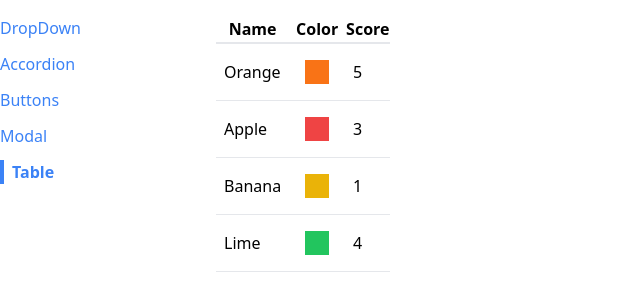
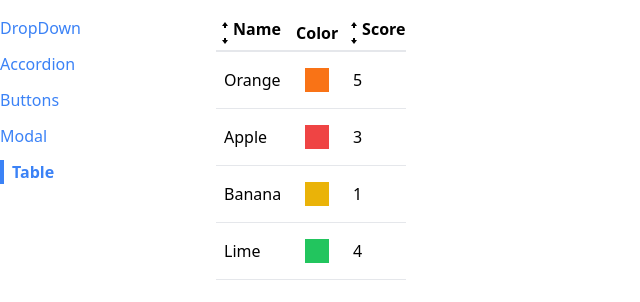
Before and after one commit to aabraha/comps, a React (Create React App) app: page /table in a window 1280 px wide. Shown: the top 302 px of the page, without its empty margins (0-640 px from the left). Built offline with nearby package versions, Linux system fonts and the light colour scheme.

Commit message:
Code change to add sortable table component

```diff
--- /dev/null
+++ b/src/components/SortableTable.js
@@ -0,0 +1,106 @@
+import { useState } from 'react';
+import { GoArrowSmallDown, GoArrowSmallUp} from 'react-icons/go';
+import Table from './Table';
+
+
+function SortableTable(props){
+    const [sortOrder, setSortOrder] = useState(null);
+    const [sortBy, setSortBy] = useState(null);
+
+    const { config, data } = props;
+
+    const handleClick = (label) =>{
+        if(sortBy && label !== sortBy){
+            setSortOrder('asc');
+            setSortBy(label);
+            return;
+        }
+
+        if(sortOrder === null){
+            setSortOrder('asc');
+            setSortBy(label)
+        }else if(sortOrder === 'asc'){
+            setSortOrder('desc');
+            setSortBy(label);
+        }else if(sortOrder === 'desc'){
+            setSortOrder(null);
+            setSortBy(null);
+        }
+    };
+
+    const updatedConfig = config.map((column)=>{
+        if(!column.sortValue){
+            return column;
+        }
+        return {
+            ...column,
+            header: () =>(
+                <th
+                    className = "cursor-pointer hover:bg-gray-100"
+                    onClick={()=> handleClick(column.label)}
+                >
+                    <div className="flex item-center">
+                        {getIcons(column.label, sortBy, sortOrder)}
+                        {column.label}
+                    </div>
+                </th>
+            ),
+        };
+    });
+
+    // Only sort data if sortOrder && sortBy are not null
+    // Make a copy of the 'data' prop
+    // Find the correct sortValue function and use it for sorting
+
+    let sortedData = data;
+    if(sortOrder && sortBy){
+        const { sortValue }=config.find(column => column.label === sortBy);
+        sortedData = [...data].sort((a, b) => {
+            const valueA = sortValue(a);
+            const valueB = sortValue(b);
+
+            const reverseOrder = sortOrder === 'asc' ? 1 : -1;
+
+            if(typeof valueA === 'string') {
+                return valueA.localeCompare(valueB) * reverseOrder;
+            }else {
+                return (valueA - valueB) * reverseOrder;
+            }
+        });
+    }
+
+    return(
+             <Table {...props} data = {sortedData} config={updatedConfig} />
+         );
+}
+
+function getIcons(label, sortBy, sortOrder) {
+    if(label !== sortBy) {
+        return(<div>
+            <GoArrowSmallUp />
+            <GoArrowSmallDown />
+        </div>
+        )
+    }
+    if(sortOrder === null){
+        return (<div>
+            <GoArrowSmallUp />
+            <GoArrowSmallDown />
+        </div>
+        )
+    }else if(sortOrder === 'asc'){
+        return (<div>
+            <GoArrowSmallUp />
+        </div>
+        )
+    }else if(sortOrder === 'desc'){
+        return (<div>
+            <GoArrowSmallDown />
+        </div>
+        )
+    }
+
+}
+
+
+export default SortableTable;
--- a/src/components/Table.js
+++ b/src/components/Table.js
@@ -1,10 +1,17 @@
+import { Fragment } from 'react';
+
 function Table({ data, config, keyFn }){
     const renderedHeaders = config.map((column) => {
+        if(column.header){
+            return <Fragment key={column.label}>{column.header()}</Fragment>;
+        }
+
         return <th key={column.label}> {column.label}</th>
     });
 
     const renderedRows = data.map((rowData) => {
         const renderedCells = config.map((column) => {
+
             return (
                 <td className="p-2" key = {column.label}>
                     {column.render(rowData)}
--- a/src/pages/TablePage.js
+++ b/src/pages/TablePage.js
@@ -1,4 +1,4 @@
-import Table from '../components/Table';
+import SortableTable from '../components/SortableTable';
 
 function TablePage() {
     const data = [
@@ -11,7 +11,8 @@
     const config = [
         {
             label: 'Name',
-            render: (fruit) => fruit.name
+            render: (fruit) => fruit.name,
+            sortValue: (fruit) => fruit.name,
         },
         {
             label: 'Color',
@@ -19,7 +20,8 @@
         },
         {
             label: 'Score',
-            render: (fruit) => fruit.score
+            render: (fruit) => fruit.score,
+            sortValue: (fruit) => fruit.score,
         },
     ];
 
@@ -29,7 +31,7 @@
 
     return (
         <div>
-            <Table data={data} config = {config} keyFn={keyFn} />
+            <SortableTable data={data} config = {config} keyFn={keyFn} />
         </div>
     );
 }
```
